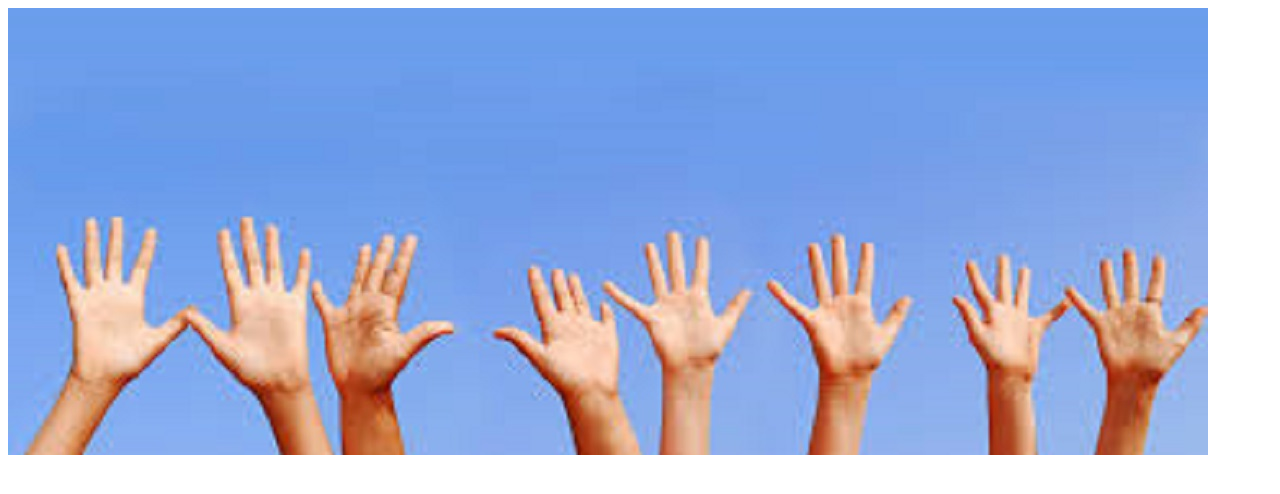
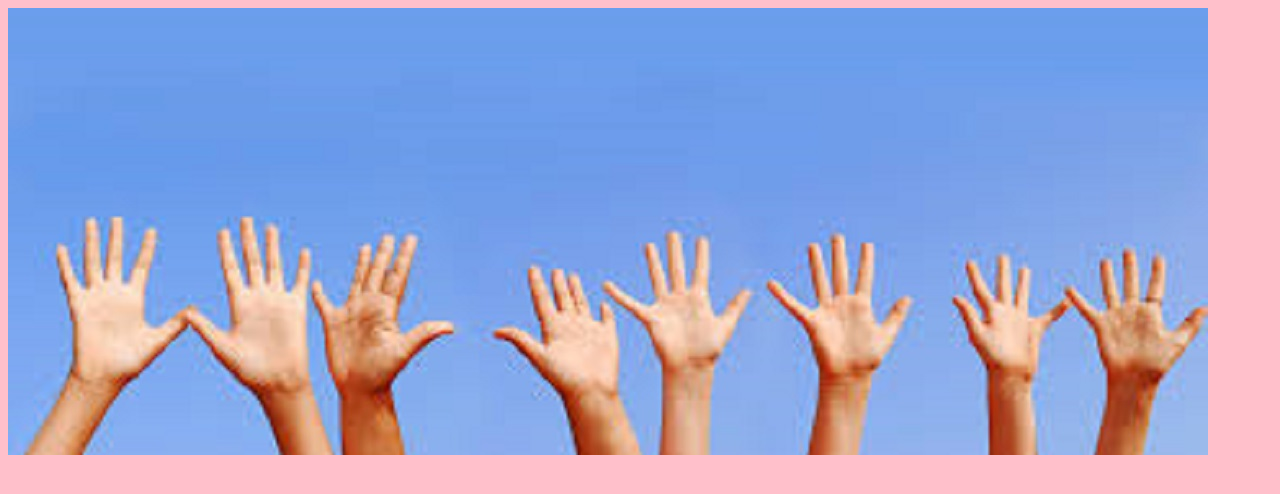
Before and after one commit to nelyflores/imagen_responsive, a plain HTML site: page index.html in a window 1280 px wide. Drawn offline with Linux system fonts and the light colour scheme.

Commit message:
cambian fondo

```diff
--- a/main.css
+++ b/main.css
@@ -19,3 +19,23 @@ width: 1200px;
         img {
  height: auto;
 }
+
+body{
+	background-color: red;
+}
+@media (min-width:700px){
+	body{
+		background-color: green;
+	}
+
+}
+@media(max-width: 480px){
+	body{
+background-color: purple;
+	}
+}
+@media(min-width: 1024px){
+	body{
+		background-color: pink;
+	}
+}
```
